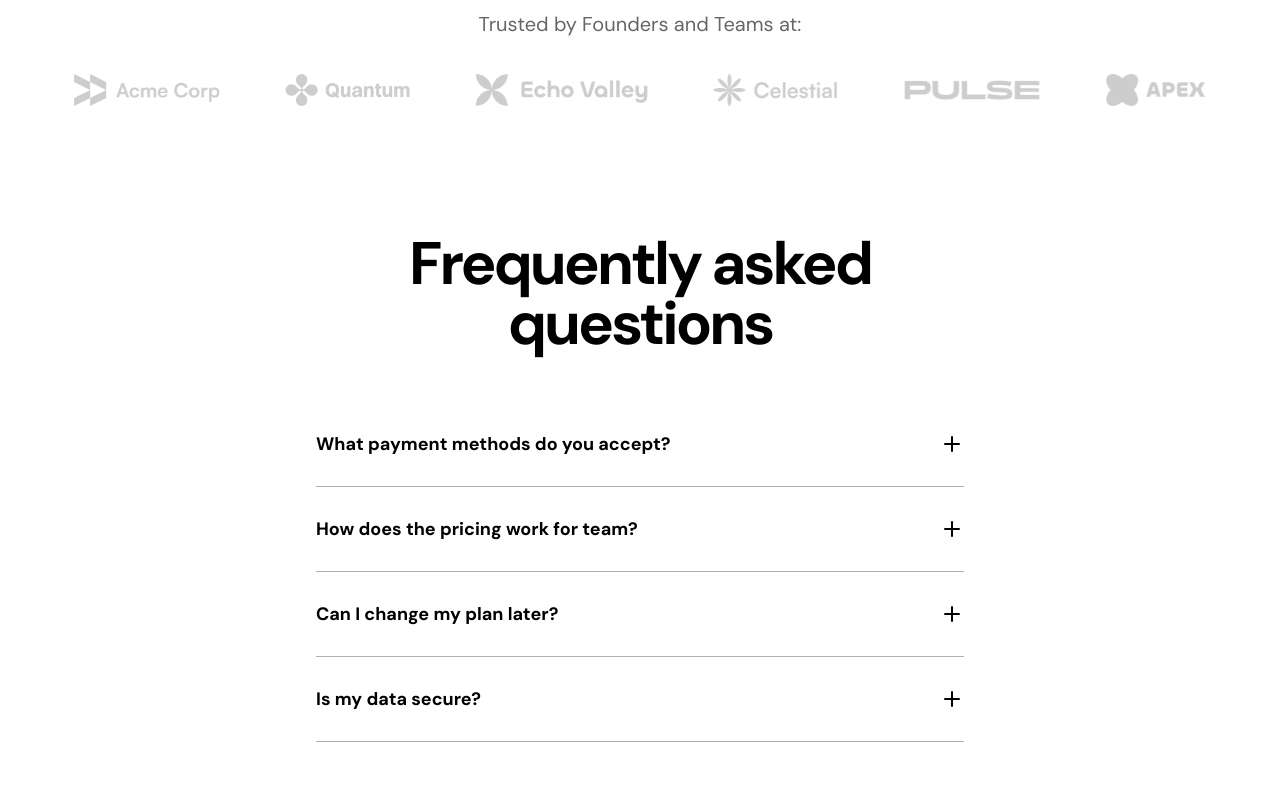
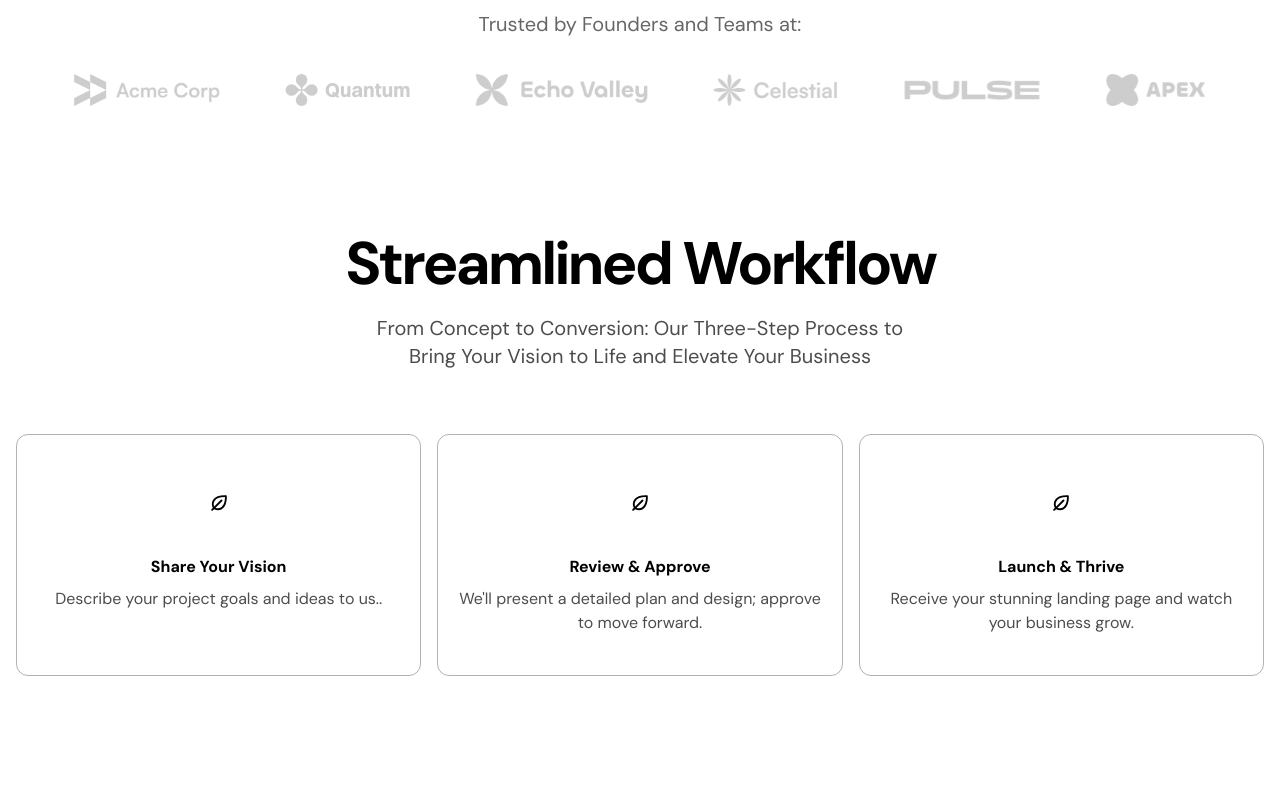
Before and after one commit to amlanxbghn/agency, a Next.js app: page / in a window 1280 px wide. Shown: the part 720-1520 px from the top of the page. Built offline with nearby package versions, Linux system fonts and the light colour scheme.

Commit message:
Workflow

```diff
--- a/src/app/page.tsx
+++ b/src/app/page.tsx
@@ -2,9 +2,10 @@
 import { Hero } from "../components/Hero";
 import { Navbar } from "../components/Navbar";
 import { LogoTicker } from "../components/LogoTicker";
+import { WorkFlow } from "../components/WorkFlow";
 import { FAQs } from "../components/FAQs";
+import { CallToAction } from "../components/CallToAction";
 import { Footer } from "../components/Footer";
-import { CallToAction } from "../components/CallToAction";
 
 export default function Home() {
   return(
@@ -13,6 +14,7 @@
     <Navbar/>
     <Hero/>
     <LogoTicker/>
+    <WorkFlow/>
     <FAQs/>
     <CallToAction/>
     <Footer/>
--- /dev/null
+++ b/src/components/WorkFlow.tsx
@@ -0,0 +1,47 @@
+import EcosystemIcon from '../assets/icons/ecosystem.svg';
+
+const workflow = [
+    {
+        title:"Share Your Vision",
+        description: "Describe your project goals and ideas to us.."
+    },
+    {
+        title:"Review & Approve",
+        description:"We'll present a detailed plan and design; approve to move forward."
+    },
+    {
+        title:"Launch & Thrive",
+        description:"Receive your stunning landing page and watch your business grow."
+    }
+]
+
+export const WorkFlow = () => {
+    return(
+        <div className="py-[72px] sm:py-24">
+            <div className="container">
+                <h2 className='text-center font-bold text-5xl sm:text-6xl tracking-tighter'>
+                    Streamlined Workflow
+                </h2>
+                <div className='max-w-xl mx-auto'>
+                    <p className='text-center mt-5 text-xl text-black/70'>
+                        From Concept to Conversion: Our Three-Step Process to Bring Your Vision to Life and Elevate Your Business
+                    </p>
+                </div>
+                <div className="mt-16 flex flex-col sm:flex-row gap-4">
+                    {workflow.map(({title, description}) => (
+                        <div
+                            key={title}
+                            className='border border-black/30 px-5 py-10 text-center rounded-xl sm:flex-1'
+                        >
+                            <div className='inline-flex h-14 w-14 bg-white text-black justify-center items-center rounded-lg '>
+                                <EcosystemIcon/>
+                            </div>
+                            <h3 className='mt-6 font-bold'>{title}</h3>
+                            <p className='mt-2 text-black/70'>{description}</p>
+                        </div>
+                    ))}
+                </div>
+            </div>
+        </div>
+    );
+}
```
Also changed, not shown: src/assets/icons/ecosystem.svg (added).
